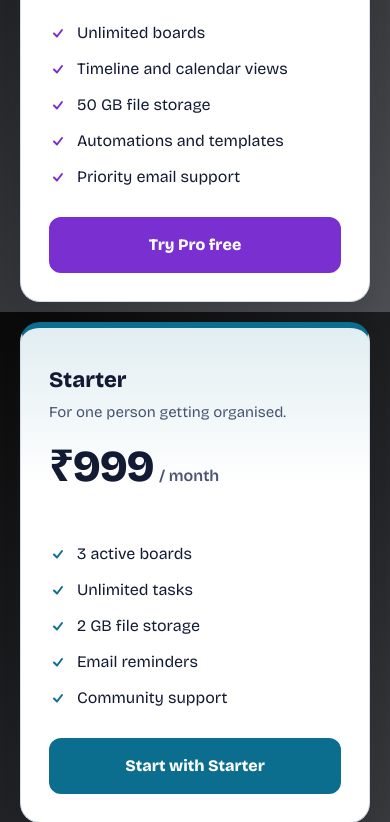
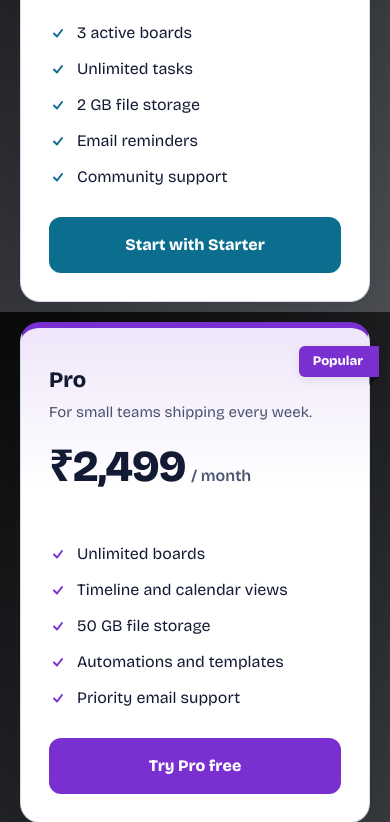
Before and after one commit to ushripaul/product-pricing-cards, a plain HTML site: page index.html in a window 390 px wide. Shown: the part 532-1354 px from the top of the page. Drawn offline with nearby package versions, Linux system fonts and the light colour scheme.

Commit message:
Update index.html

```diff
--- a/index.html
+++ b/index.html
@@ -70,7 +70,7 @@ h2{font-size:clamp(2rem,5vw,3rem);line-height:1.1;margin:0 0 12px;font-weight:80
 @keyframes swap{from{opacity:0;transform:translateY(6px)}to{opacity:1;transform:none}}
 
 @media (prefers-reduced-motion:no-preference){
-  .card:hover{transform:translateY(-12px) scale(1.06);z-index:2;border-color:var(--accent);box-shadow:0 30px 55px var(--shadow-hi)}
+  .card:hover,.card:active{transform:translateY(-12px) scale(1.06);z-index:2;border-color:var(--accent);box-shadow:0 30px 55px var(--shadow-hi)}
 }
 @media (prefers-reduced-motion:reduce){
   .card,.toggle button,.cta{transition:none}
@@ -79,7 +79,6 @@ h2{font-size:clamp(2rem,5vw,3rem);line-height:1.1;margin:0 0 12px;font-weight:80
 }
 @media (max-width:800px){
   .grid{grid-template-columns:1fr;max-width:440px;margin:0 auto;gap:20px}
-  .popular{order:-1}
   .pricing{padding-top:40px}
   .switch{margin-bottom:40px}
 }
```
